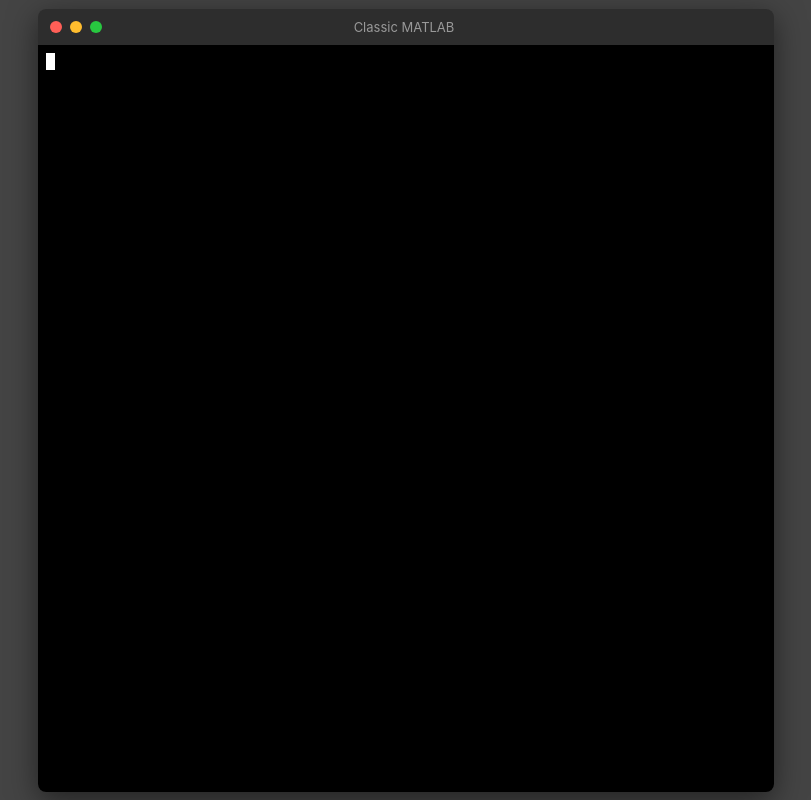
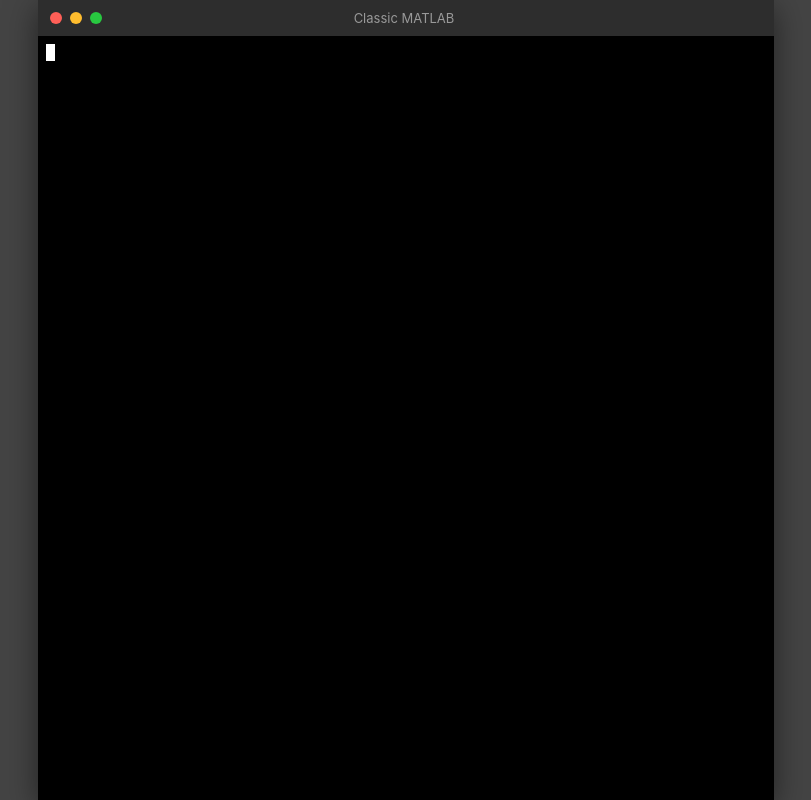
Before and after one commit to jprendes/matlab-classic, a website built with Vite: page index.html in a window 1280 px wide. Shown: the whole page, without its empty margins (234-1045 px from the left). Built offline with nearby package versions, Linux system fonts and the light colour scheme; what xterm-readline would draw is missing.

Commit message:
Improve responsive layout and fix font sizing stability
- Always use vertical edge-to-edge layout (full viewport height)
- Compact mode now only affects horizontal padding/shadow
- Measure cell sizes at each font level on startup for stable breakpoints
- Cache padding values at init to prevent feedback loops
- Fix titlebar clipping by using logical state instead of computed style
- Re-fit after titlebar show/hide to recalculate rows

```diff
--- a/index.html
+++ b/index.html
@@ -8,27 +8,29 @@
                 display: flex;
                 align-items: center;
                 justify-content: center;
-                min-height: 100vh;
+                min-height: 100dvh;
+                max-height: 100dvh;
                 margin: 0;
-                padding: 8px;
+                padding: 0 8px;
                 box-sizing: border-box;
                 background: #444;
+                overflow: hidden;
             }
             .window {
-                border-radius: 8px;
+                background: black;
+                border-radius: 0;
                 overflow: hidden;
                 box-shadow: 0 8px 30px rgb(0 0 0 / 50%);
                 max-width: 100%;
+                min-height: 100dvh;
             }
             body.compact {
                 padding: 0;
                 background: black;
             }
             body.compact .window {
-                border-radius: 0;
                 box-shadow: none;
                 min-width: 100vw;
-                min-height: 100vh;
             }
             .titlebar {
                 display: flex;
--- a/src/FitFontSize.mjs
+++ b/src/FitFontSize.mjs
@@ -9,6 +9,7 @@ export default class FitFontSize {
         this.onRowsChange = onRowsChange ?? null;
         this.onColsChange = onColsChange ?? null;
         this._scheduled = false;
+        this._cellSizes = null; // populated on first render
 
         this._debouncedFit = () => {
             if (this._scheduled) return;
@@ -26,6 +27,7 @@ export default class FitFontSize {
                 if (screen.offsetWidth > 0 && screen.offsetHeight > 0) {
                     this._observer.disconnect();
                     this._observer = null;
+                    this._measureCellSizes(screen);
                     this.fit();
                 }
             });
@@ -33,43 +35,58 @@ export default class FitFontSize {
         }
 
         window.addEventListener('resize', this._debouncedFit);
+        window.visualViewport?.addEventListener('resize', this._debouncedFit);
+    }
+
+    _measureCellSizes(screen) {
+        const originalFontSize = this.term.options.fontSize;
+        this._cellSizes = {};
+        for (let fs = this.minFontSize; fs <= this.maxFontSize; fs++) {
+            this.term.options.fontSize = fs;
+            // Force layout to get accurate measurements
+            const cellWidth = screen.offsetWidth / this.term.cols;
+            const cellHeight = screen.offsetHeight / this.term.rows;
+            this._cellSizes[fs] = { cellWidth, cellHeight };
+        }
+        this.term.options.fontSize = originalFontSize;
+
+        // Measure fixed padding once (before compact mode changes them)
+        const bodyStyle = getComputedStyle(document.body);
+        this._padX = parseFloat(bodyStyle.paddingLeft) + parseFloat(bodyStyle.paddingRight)
+            + parseFloat(getComputedStyle(this.element).paddingLeft) + parseFloat(getComputedStyle(this.element).paddingRight);
+        this._padY = parseFloat(bodyStyle.paddingTop) + parseFloat(bodyStyle.paddingBottom)
+            + parseFloat(getComputedStyle(this.element).paddingTop) + parseFloat(getComputedStyle(this.element).paddingBottom);
     }
 
     fit() {
-        const screen = this.element.querySelector('.xterm-screen');
-        if (!screen || screen.offsetWidth === 0 || screen.offsetHeight === 0) return;
+        if (!this._cellSizes) return;
+
+        const titlebar = this.element.parentElement?.querySelector('.titlebar');
+        // Use inline style to determine logical state (avoids reading mid-transition values)
+        const titlebarHeight = titlebar
+            ? (titlebar.style.marginTop === '' ? titlebar.offsetHeight : 0)
+            : 0;
+
+        const vv = window.visualViewport;
+        const viewportWidth = vv ? vv.width : window.innerWidth;
+        const viewportHeight = vv ? vv.height : window.innerHeight;
+
+        const availableWidth = viewportWidth - this._padX;
+        const availableHeight = viewportHeight - this._padY - titlebarHeight;
+
+        // Find largest font that fits within available width
+        let newFontSize = this.minFontSize;
+        for (let fs = this.maxFontSize; fs >= this.minFontSize; fs--) {
+            if (this._cellSizes[fs].cellWidth * this.term.cols <= availableWidth) {
+                newFontSize = fs;
+                break;
+            }
+        }
+
+        const { cellWidth, cellHeight } = this._cellSizes[newFontSize];
+        const newRows = Math.max(Math.floor(availableHeight / cellHeight), this.minRows);
 
         const currentFontSize = this.term.options.fontSize;
-        // Cell dimensions scale linearly with fontSize
-        const cellWidthPerFontPx = (screen.offsetWidth / this.term.cols) / currentFontSize;
-        const cellHeightPerFontPx = (screen.offsetHeight / this.term.rows) / currentFontSize;
-
-        // Available space: viewport minus body padding, terminal padding, and titlebar
-        const bodyStyle = getComputedStyle(document.body);
-        const bodyPadX = parseFloat(bodyStyle.paddingLeft) + parseFloat(bodyStyle.paddingRight);
-        const bodyPadY = parseFloat(bodyStyle.paddingTop) + parseFloat(bodyStyle.paddingBottom);
-        const termStyle = getComputedStyle(this.element);
-        const termPadX = parseFloat(termStyle.paddingLeft) + parseFloat(termStyle.paddingRight);
-        const termPadY = parseFloat(termStyle.paddingTop) + parseFloat(termStyle.paddingBottom);
-        const titlebar = this.element.parentElement?.querySelector('.titlebar');
-        const titlebarHeight = titlebar
-            ? titlebar.offsetHeight + parseFloat(getComputedStyle(titlebar).marginTop)
-            : 0;
-
-        const availableWidth = window.innerWidth - bodyPadX - termPadX;
-        const availableHeight = window.innerHeight - bodyPadY - termPadY - titlebarHeight;
-
-        // Font size determined by width only
-        const maxFontByWidth = availableWidth / (this.term.cols * cellWidthPerFontPx);
-        const idealFontSize = Math.floor(maxFontByWidth);
-        const newFontSize = Math.max(Math.min(idealFontSize, this.maxFontSize), this.minFontSize);
-
-        // Rows determined by available height at the chosen font size
-        const cellHeight = cellHeightPerFontPx * newFontSize;
-        const newRows = Math.max(Math.floor(availableHeight / cellHeight), this.minRows);
-
-        const cellWidth = cellWidthPerFontPx * newFontSize;
-
         if (newFontSize !== currentFontSize) {
             this.term.options.fontSize = newFontSize;
             if (this.onFontChange) this.onFontChange({ fontSize: newFontSize, oldFontSize: currentFontSize, cellWidth, cellHeight });
@@ -83,6 +100,7 @@ export default class FitFontSize {
 
     dispose() {
         window.removeEventListener('resize', this._debouncedFit);
+        window.visualViewport?.removeEventListener('resize', this._debouncedFit);
         if (this._observer) {
             this._observer.disconnect();
             this._observer = null;
--- a/src/client.mjs
+++ b/src/client.mjs
@@ -39,8 +39,10 @@ class Client extends IoClient {
                 const titlebarRows = Math.ceil(titlebarHeight / cellHeight);
                 if (!hidden && rows < 12) {
                     titlebar.style.marginTop = `-${titlebarHeight}px`;
+                    fitter.fit();
                 } else if (hidden && rows >= 12 + titlebarRows) {
                     titlebar.style.marginTop = '';
+                    fitter.fit();
                 }
             },
         });
```
